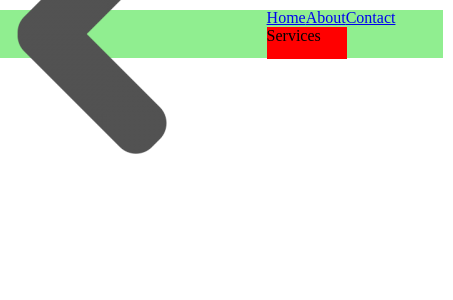
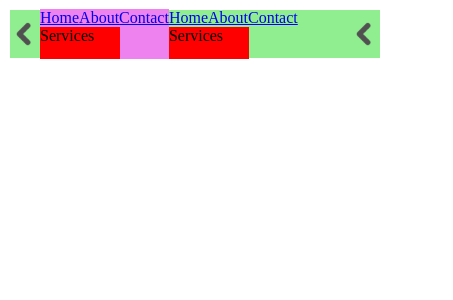
Before and after one commit to kjovandev/react-components, a React (Create React App) app in the folder toolbox/: page / in a window 390 px wide. Shown: the top 300 px of the page, 453 px wide, since content can reach past the window. Built offline with nearby package versions, Linux system fonts and the light colour scheme; the HTML template or start-up script is replaced by a standard one.

Commit message:
transparentHeader/hamburgerButton v1.0
made responsive (dissapears when screen width goes over the set value. using useState)

```diff
--- a/toolbox/src/components/TransparentHeader/TransparentHeader.css
+++ b/toolbox/src/components/TransparentHeader/TransparentHeader.css
@@ -28,3 +28,15 @@
     height: 2rem;
     width: max-content;
 }
+.hamburger-menu-div {
+    background-color: violet;
+
+}
+.image {
+    height: 30px;
+}
+
+.hamburger-button {
+    width: 0;
+    height: auto;
+}
--- a/toolbox/src/components/TransparentHeader/TransparentHeader.js
+++ b/toolbox/src/components/TransparentHeader/TransparentHeader.js
@@ -7,11 +7,32 @@ import gsap from "gsap";
 import { unmountComponentAtNode } from "react-dom";
 function TransparentHeader() {
     const dropdownRef = useRef(null)
+    const hamburgerMenuRef = useRef(null)
+    const hamburgerButton  = useRef(null)
+    let widthRef = useRef(window.screen.availWidth)
+    let widthRefCurrent = widthRef.current
+
     const [toggle, setToggle] = useState(false)
-    let availWidth = window.screen.availWidth;
+    const [hamburger, setHamburger] = useState(false)
+
+    const [screenWidth, setScreenWidth] = useState(window.innerWidth);
+
+    const updateScreenWidth = () => {
+        setScreenWidth(window.innerWidth);
+    };
+    useEffect(() => {
+        window.addEventListener('resize', updateScreenWidth);
+
+        return () => {
+            window.removeEventListener('resize', updateScreenWidth);
+        };
+    }, []);
+
+
 
 
     function handleMouseClick(){
+
         setToggle(!toggle)
     }
     useLayoutEffect(()=> {
@@ -20,10 +41,27 @@ function TransparentHeader() {
         }
         else{
             gsap.to(dropdownRef.current, {height: '0', duration:0.3, ease: "power1.in"})
-            console.log("usracu ti se u zivot kurvo", window.screen.availWidth)
         }
+
+
     })
 
+
+    useEffect(() => {
+
+
+        if (screenWidth < 1500)
+        {
+             console.log(screenWidth, "ovo je screen width")
+            hamburgerButton.current.style.width = "30px";
+
+            // hamburgerMenuRef.current.style.width = "0";
+            // hamburgerButton.current.style.display = "none"
+        }
+        else {
+            hamburgerButton.current.style.width = "0px"
+        }
+    },[screenWidth])
 
 
     function handleMouseEnter(){
@@ -41,8 +79,14 @@ function TransparentHeader() {
 
 
     return (
-        <div   className="header-main-div" >
-            <img src="/resources/arrow-left.png" alt="logo" />
+        <div  className="header-main-div" >
+            <img className="image" src="/resources/arrow-left.png" alt="logo" />
+            <div ref={hamburgerMenuRef} className="hamburger-menu-div" >
+                <a href="/">Home</a>
+                <a href="/about">About</a>
+                <a href="/contact">Contact</a>
+                <div onMouseEnter={handleMouseEnter} onClick={handleMouseClick} onMouseLeave={handleMouseLeave} className="services">Services</div>
+            </div>
             <div className="menu-div" >
                 <a href="/">Home</a>
                 <a href="/about">About</a>
@@ -57,9 +101,21 @@ function TransparentHeader() {
                     <a className="service-button" href="/random">Service 5</a>
                     <a className="service-button" href="/random">Service 6</a>
             </div>
+            <img  ref={hamburgerButton} src="/resources/arrow-left.png" className="hamburger-svg" alt="menu" ></img>
         </div>
     );
 }
 
 
 export default TransparentHeader;
+
+
+
+
+// if(availableWidth > 700){
+//     gsap.to(hamburgerMenuRef.current, {width: 'auto', duration:0.3, ease: "power1.Out"})
+// }
+// else{
+//     gsap.to(hamburgerMenuRef.current, {width: '0', duration:0.3, ease: "power1.in"})
+
+// }
```
Also changed, not shown: toolbox/src/components/TransparentHeader/UpdateScreenWidth.js (added).
